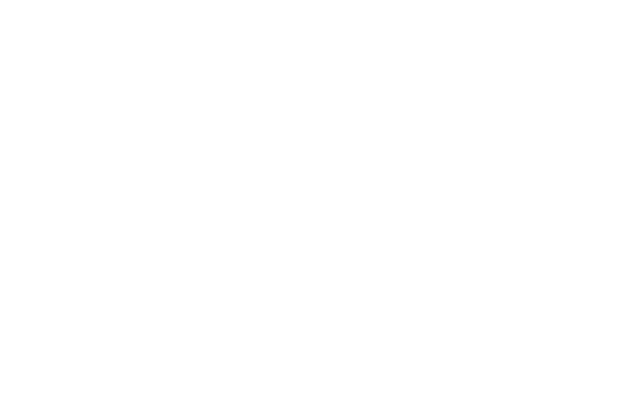
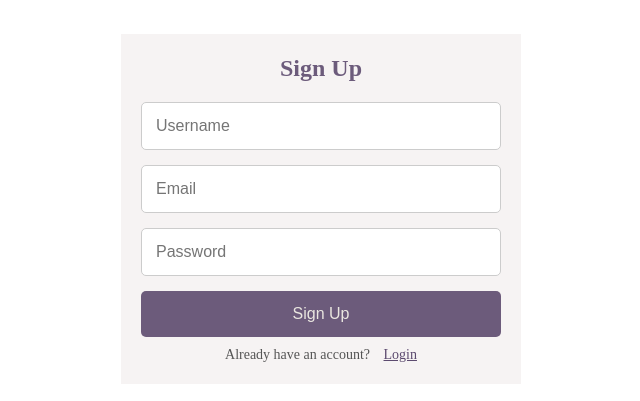
Before and after one commit to AllanLucky/product-management-system, a React (Vite) app in the folder frontend/: page /register in a window 1280 px wide. Before the commit this address had no page. Shown: the part 191-592 px from the top of the page, without its empty margins (319-959 px from the left). Built offline with nearby package versions, Linux system fonts and the light colour scheme.

Commit message:
feat: add pagination to product listing with backend integration

```diff
--- a/frontend/src/App.jsx
+++ b/frontend/src/App.jsx
@@ -3,6 +3,7 @@ import Home from './pages/Home'
 import { BrowserRouter as Router, Routes, Route } from 'react-router-dom';
 import ProductDetails from './pages/ProductDetails';
 import Products from './pages/Products';
+import Register from './User/Register';
 
 function App() {
   return (
@@ -12,6 +13,8 @@ function App() {
         <Route path="/product/:id" element={<ProductDetails />} />
         <Route path="/products" element={<Products />} />
         <Route path="/products/:keyword" element={<Products />} />
+        <Route path="/register" element={<Register />} />
+        {/* Add more routes as needed */}
       </Routes>
     </Router>
   )
--- /dev/null
+++ b/frontend/src/User/Register.jsx
@@ -0,0 +1,87 @@
+import React, { useState } from 'react';
+import '../UserStyles/Form.css';
+import { Link } from 'react-router-dom';
+
+function Register() {
+    const [formData, setFormData] = useState({
+        name: '',
+        email: '',
+        password: '',
+    });
+
+    const handleChange = (e) => {
+        const { name, value } = e.target;
+        setFormData((prevData) => ({
+            ...prevData,
+            [name]: value,
+        }));
+    };
+
+    const handleSubmit = (e) => {
+        e.preventDefault();
+
+        const submissionData = new FormData();
+        submissionData.append('name', formData.name);
+        submissionData.append('email', formData.email);
+        submissionData.append('password', formData.password);
+
+
+        console.log('Form submitted:', {
+            ...formData,
+        });
+    };
+
+    return (
+        <div className="form-container container">
+            <div className="form-content">
+                <form className="form" onSubmit={handleSubmit}>
+                    <h2 className="form-title">Sign Up</h2>
+
+                    <div className="input-group">
+                        <input
+                            type="text"
+                            className="input-field"
+                            placeholder="Username"
+                            name="name"
+                            value={formData.name}
+                            onChange={handleChange}
+                            required
+                        />
+                    </div>
+
+                    <div className="input-group">
+                        <input
+                            type="text"
+                            className="input-field"
+                            placeholder="Email"
+                            name="email"
+                            value={formData.email}
+                            onChange={handleChange}
+                            required
+                        />
+                    </div>
+
+                    <div className="input-group">
+                        <input
+                            type="password"
+                            className="input-field"
+                            placeholder="Password"
+                            name="password"
+                            value={formData.password}
+                            onChange={handleChange}
+                            required
+                        />
+                    </div>
+                    <button type="submit" className="authBtn">
+                        Sign Up
+                    </button>
+                    <p className="form-links">
+                        Already have an account? <Link to="/login">Login</Link>
+                    </p>
+                </form>
+            </div>
+        </div>
+    );
+}
+
+export default Register;
--- a/frontend/src/UserStyles/Form.css
+++ b/frontend/src/UserStyles/Form.css
@@ -1,5 +1,4 @@
-   */
-  .container {
+   */ .container {
      width: 100%;
      max-width: 600px;
      border-radius: 10px;
@@ -12,9 +11,9 @@
 
 
    .active-tab {
-    color:  var(--primary-main);
+     color: var(--primary-main);
      font-weight: bold;
-    border-bottom: 3px solid  var(--primary-main);
+     border-bottom: 3px solid var(--primary-main);
    }
 
 
@@ -22,9 +21,9 @@
      display: flex;
      justify-content: center;
      align-items: center;
-    min-height: 300px;
+     min-height: 350px;
      width: 400px;
-    background-color:rgb(246, 243, 243);
+     background-color: rgb(246, 243, 243);
      padding: 20px;
      transition: opacity 0.5s ease-in-out, transform 0.5s ease-in-out;
    }
@@ -73,6 +72,7 @@
      object-fit: cover;
      border-radius: 50%;
    }
+
    .authBtn {
      width: 100%;
      background: var(--primary-main);
@@ -86,18 +86,19 @@
    }
 
    button:hover {
-    background:var(--primary-dark);
-    color:var(--text-primary);
+     background: var(--primary-dark);
+     color: var(--text-primary);
    }
- .form-links{
+
+   .form-links {
      text-align: center;
      font-size: 14px;
      color: #555;
-    margin-top:10px;
+     margin-top: 10px;
    }
 
    .form-links a {
-    color:var(--border-color);
+     color: var(--border-color);
      margin-left: 10px;
 
    }
@@ -111,7 +112,7 @@
      color: var(--primary-main)
    }
 
-  .form-container{
+   .form-container {
      display: flex;
      justify-content: center;
      align-items: center;
@@ -119,23 +120,26 @@
      min-height: 100vh;
      width: 100%;
    }
-  .update-container{
+
+   .update-container {
      display: flex;
      justify-content: center;
      align-items: center;
      height: 60vh;
      width: 100%;
-    margin-top:70px;
+     margin-top: 70px;
    }
-  .forgot-container{
+
+   .forgot-container {
      display: flex;
      justify-content: center;
      align-items: center;
      height: 60vh;
      width: 100%;
-    margin-top:30px;
+     margin-top: 30px;
    }
-  .email-group{
+
+   .email-group {
      display: flex;
      justify-content: center;
      align-items: center;
@@ -160,7 +164,8 @@
      .tab {
        font-size: 14px;
      }
-    .update-container{
-      margin-top:60px;
+
+     .update-container {
+       margin-top: 60px;
      }
    }
--- a/frontend/src/componentStyles/Navbar.css
+++ b/frontend/src/componentStyles/Navbar.css
@@ -60,6 +60,12 @@
   align-items: center;
   padding: 6px;
   gap: 0.5rem;
+}
+
+.navbar-actions {
+  display: flex;
+  align-items: center;
+  gap: 2rem;
 }
 
 .navbar-icons {
--- a/frontend/src/components/Navbar.jsx
+++ b/frontend/src/components/Navbar.jsx
@@ -12,7 +12,7 @@ function Navbar() {
     const [isMenuOpen, setIsMenuOpen] = useState(false);
     const [isSearchOpen, setIsSearchOpen] = useState(false);
     const [searchQuery, setSearchQuery] = useState('');
-    const isAuthenticated = true; // Ideally from global state (e.g., Redux or Context)
+    const isAuthenticated = false; // Ideally from global state (e.g., Redux or Context)
     const cartCount = 6; // Replace with dynamic logic later
 
     const navigate = useNavigate();
@@ -23,7 +23,7 @@ function Navbar() {
     const handleSearchSubmit = (e) => {
         e.preventDefault();
         if (searchQuery.trim()) {
-           navigate(`/products?keyword=${encodeURIComponent(searchQuery.trim())}`);
+            navigate(`/products?keyword=${encodeURIComponent(searchQuery.trim())}`);
         } else {
             navigate('/products'); // Redirect to products page if search is empty
         }
--- /dev/null
+++ b/frontend/src/components/Pagination.jsx
@@ -0,0 +1,66 @@
+import React from 'react';
+import "../componentStyles/Pagination.css";
+import { useSelector } from 'react-redux';
+
+function Pagination({
+    currentPage,
+    onPageChange,
+    activeClass = "active", // ✅ fixed typo here
+    nextPageText = "Next",
+    prevPageText = "Prev",
+    firstPageText = "1st",
+    lastPageText = "Last",
+}) {
+    const { totalPages, products } = useSelector((state) => state.product);
+
+    // ✅ Fix condition
+    if (products.length === 0 || totalPages <= 1) return null;
+
+    const getPageNumbers = () => {
+        const pageNumbers = [];
+        const pageWindow = 2;
+
+        for (
+            let i = Math.max(1, currentPage - pageWindow);
+            i <= Math.min(totalPages, currentPage + pageWindow);
+            i++
+        ) {
+            pageNumbers.push(i);
+        }
+
+        return pageNumbers;
+    };
+
+    return (
+        <div className="pagination">
+            {/* First and Prev buttons */}
+            {currentPage > 1 && (
+                <>
+                    <button className='pagination-btn' onClick={() => onPageChange(1)}>{firstPageText}</button>
+                    <button className='pagination-btn' onClick={() => onPageChange(currentPage - 1)}>{prevPageText}</button>
+                </>
+            )}
+
+            {/* Page number buttons */}
+            {getPageNumbers().map((number) => (
+                <button
+                    key={number}
+                    className={`pagination-btn ${currentPage === number ? activeClass : ''}`}
+                    onClick={() => onPageChange(number)}
+                >
+                    {number}
+                </button>
+            ))}
+
+            {/* Next and Last buttons */}
+            {currentPage < totalPages && (
+                <>
+                    <button className='pagination-btn' onClick={() => onPageChange(currentPage + 1)}>{nextPageText}</button>
+                    <button className='pagination-btn' onClick={() => onPageChange(totalPages)}>{lastPageText}</button>
+                </>
+            )}
+        </div>
+    );
+}
+
+export default Pagination;
--- a/frontend/src/features/products/productSlice.js
+++ b/frontend/src/features/products/productSlice.js
@@ -4,11 +4,15 @@ import axios from 'axios';
 // ✅ Get All Products
 export const getProduct = createAsyncThunk(
     'product/getProduct',
-    async ({ keyword }, { rejectWithValue }) => {
+    async ({ keyword, page = 1, category }, { rejectWithValue }) => {
         try {
-            const link = keyword
-                ? `/api/v1/products?keyword=${encodeURIComponent(keyword)}`
-                : '/api/v1/products';
+            let link = `/api/v1/products?page=${page}`;
+            if (category) {
+                link += `&category=${encodeURIComponent(category)}`;
+            }
+            if (keyword) {
+                link += `&keyword=${encodeURIComponent(keyword)}`;
+            }
 
             const { data } = await axios.get(link);
             console.log('Product list response:', data);
@@ -18,6 +22,8 @@ export const getProduct = createAsyncThunk(
         }
     }
 );
+
+
 
 // ✅ Get Product Details
 export const getProductDetails = createAsyncThunk(
```
Also changed, not shown: frontend/src/pages/Products.jsx (+61 -12 lines), frontend/public/images/allan.jpg (added), 1 other file (tests, documents, lock files or other folders). Lines whose indentation alone changed are shown as unchanged.
